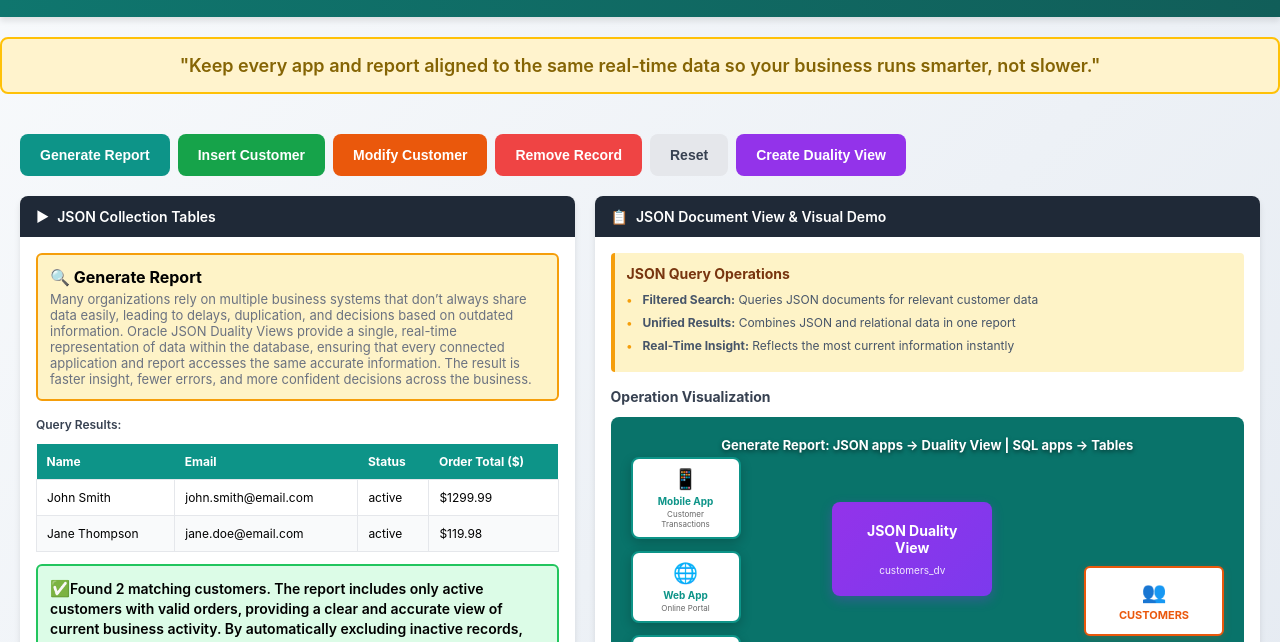
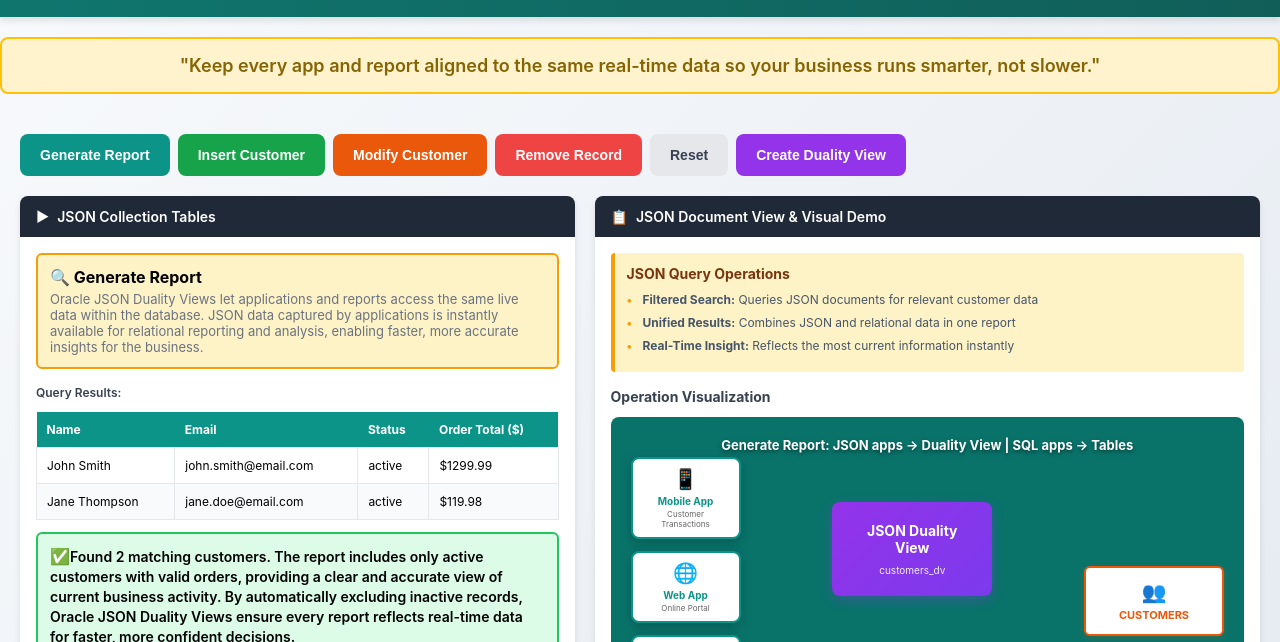
Before and after one commit to ley-sylvester/demo, a plain HTML site: page json_demo.html in a window 1280 px wide. Both pictures are taken after a click on the button "Generate Report". Shown: the part 82-724 px from the top of the page. Drawn offline with Linux system fonts and the light colour scheme.

Commit message:
Update json_demo.html

```diff
--- a/json_demo.html
+++ b/json_demo.html
@@ -1700,7 +1700,7 @@
             document.getElementById('modeIndicator').className = 'mode-indicator query active';
             document.getElementById('modeIndicator').querySelector('.mode-title').textContent = '🔍 Generate Report';
             document.getElementById('modeIndicator').querySelector('.mode-description').innerHTML =
-                'Many organizations rely on multiple business systems that don’t always share data easily, leading to delays, duplication, and decisions based on outdated information. Oracle JSON Duality Views provide a single, real-time representation of data within the database, ensuring that every connected application and report accesses the same accurate information. The result is faster insight, fewer errors, and more confident decisions across the business.';
+                'Oracle JSON Duality Views let applications and reports access the same live data within the database. JSON data captured by applications is instantly available for relational reporting and analysis, enabling faster, more accurate insights for the business.';
 
             const results = currentData.filter(c => c.status === 'active' && c.orders.length > 0);
 
```
